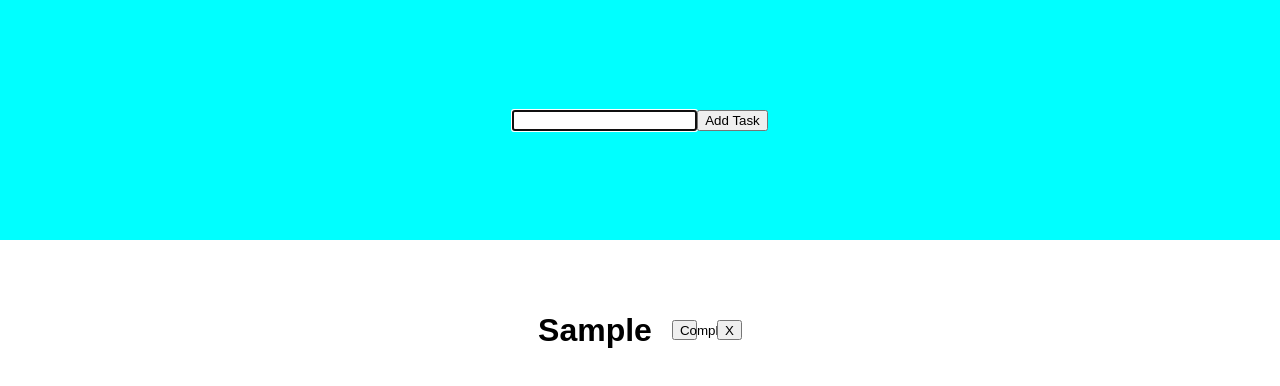
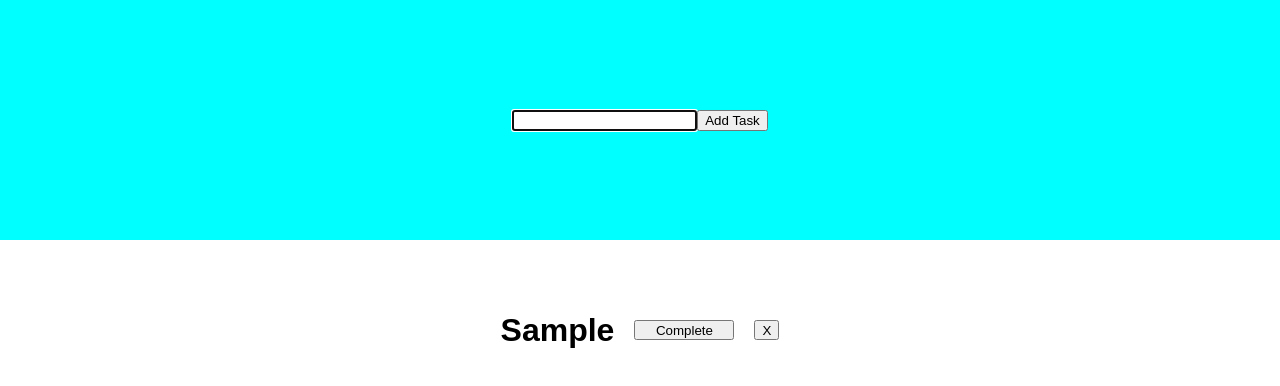
Before and after one commit to DevinCookcs/react-todo, a React (Vite) app: page / in a window 1280 px wide. Both pictures are taken after typing "Sample" into the empty fields and a click on the button "Add Task". Shown: the top 386 px of the page. Built offline with nearby package versions, Linux system fonts and the light colour scheme.

Commit message:
minor css change to complete button added id to button

```diff
--- a/src/App.css
+++ b/src/App.css
@@ -36,6 +36,7 @@ body {
   margin: 15px;
   align-items: center;
   justify-content: center;
+  text-align: center;
 }
 
 .task button {
@@ -44,3 +45,7 @@ body {
   margin-left: 20px;
   text-align: center;
 }
+
+#complete {
+  width: 100px;
+}
--- a/src/Task.jsx
+++ b/src/Task.jsx
@@ -4,7 +4,7 @@ export const Task = (props) => {
             <h1 style={{textDecoration: props.completed ? "line-through" : "none"}}>
                 {props.taskName}
             </h1>
-            <button onClick={() => props.completeTask(props.id)}> Complete </button>
+            <button id="complete" onClick={() => props.completeTask(props.id)}> Complete </button>
             <button onClick={() => props.deleteTask(props.id)}> X </button>
         </div>
     )
```
